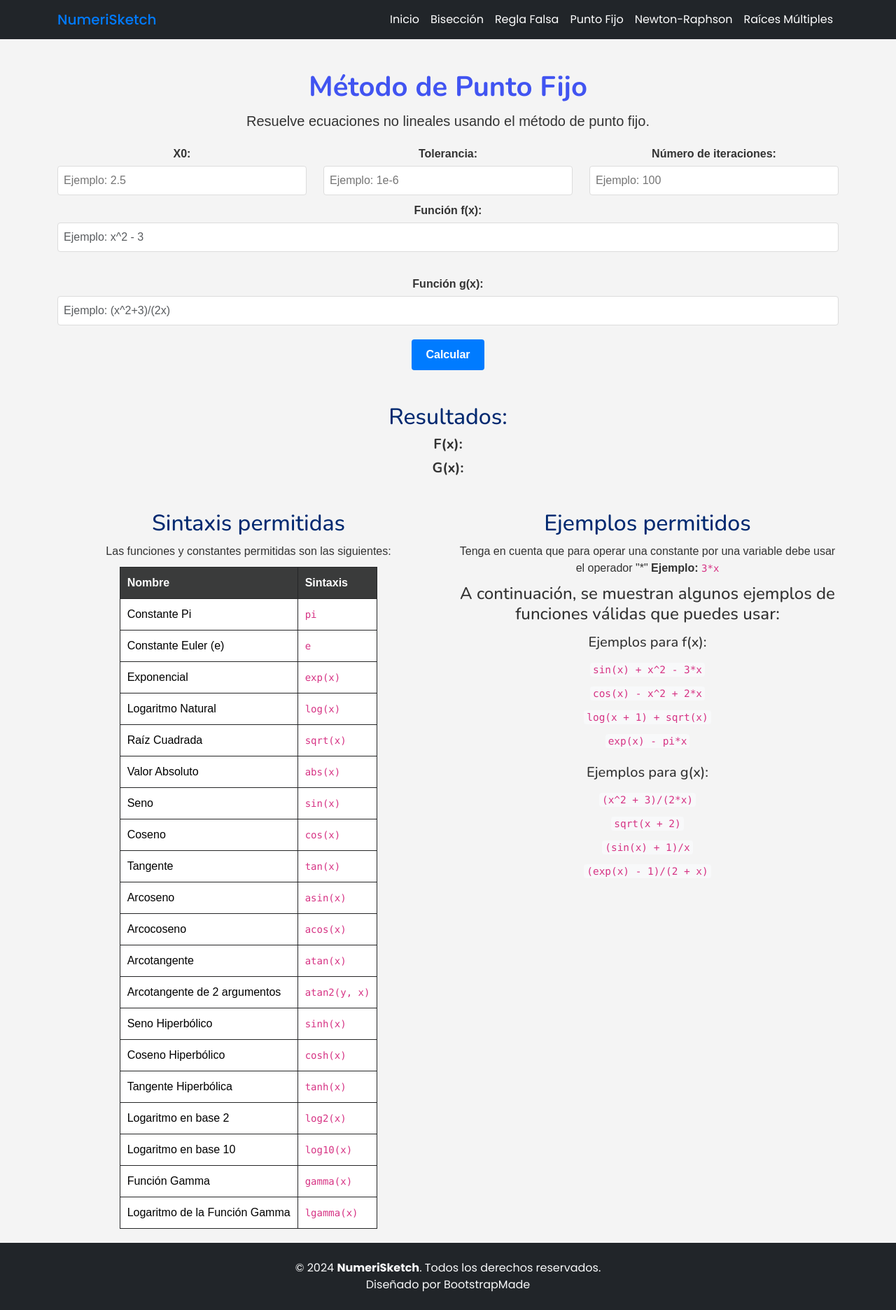
After one commit to alejoriosm04/NumeriSketch, a Django app: page /fixed_point/ in a window 1280 px wide. The commit adds this page. Shown: the whole page at 70% size. Run offline with Django 5.2, Linux system fonts and the light colour scheme; some libraries are stand-ins or nearby versions.

Commit message:
Fixed point implemented, must test before mergin with main

```diff
--- a/NumeriSketch/urls.py
+++ b/NumeriSketch/urls.py
@@ -20,9 +20,9 @@ from . import views
 urlpatterns = [
     path('', views.home_view, name='home'),
     path('admin/', admin.site.urls),
+    path('fixed_point/', include('apps.chapter_1.fixed_point.urls')),
     # path('bisection/', include('apps.chapter_1.bisection.urls')),
     # path('false_position/', include('apps.chapter_1.false_position.urls')),
-    # path('fixed_point/', include('apps.chapter_1.fixed_point.urls')),
     # ath('newton_raphson/', include('apps.chapter_1.newton_raphson.urls')),
     # path('multiple_roots/', include('apps.chapter_1.multiple_roots.urls')),
 ]
--- /dev/null
+++ b/apps/chapter_1/fixed_point/templates/fixed_point.html
@@ -0,0 +1,280 @@
+{% extends "base/base.html" %} {% load static %} {% block content %}
+
+<!-- Page Content -->
+<div class="container">
+  <div class="row">
+    <div class="col-lg-12 text-center">
+      <h1 class="mt-5 section-t">Método de Punto Fijo</h1>
+      <p class="lead">
+        Resuelve ecuaciones no lineales usando el método de punto fijo.
+      </p>
+    </div>
+  </div>
+  <div class="row">
+    <div class="col-lg-12 text-center">
+      <form method="POST" action="{% url 'fixed_point' %}">
+        {% csrf_token %}
+        <div class="form-group">
+          <div class="row">
+            <div class="col">
+              <label for="x0">X0: </label>
+              <input
+                type="number"
+                id="x0"
+                name="x0"
+                step="any"
+                placeholder="Ejemplo: 2.5"
+                required
+              />
+            </div>
+            <div class="col">
+              <label for="tol">Tolerancia: </label>
+              <input
+                type="number"
+                id="tol"
+                name="tol"
+                step="any"
+                placeholder="Ejemplo: 1e-6"
+                required
+              />
+            </div>
+            <div class="col">
+              <label for="niter">Número de iteraciones: </label>
+              <input
+                type="number"
+                id="niter"
+                name="niter"
+                step="any"
+                placeholder="Ejemplo: 100"
+                required
+              />
+            </div>
+          </div>
+          <label for="fx">Función f(x):</label>
+          <input
+            type="text"
+            class="form-control"
+            id="fx"
+            name="fx"
+            placeholder="Ejemplo: x^2 - 3"
+            required
+          />
+          <br />
+          <label for="gx">Función g(x):</label>
+          <input
+            type="text"
+            class="form-control"
+            id="gx"
+            name="gx"
+            placeholder="Ejemplo: (x^2+3)/(2x)"
+            required
+          />
+        </div>
+
+        <button type="submit" class="btn btn-primary">Calcular</button>
+      </form>
+
+      <!-- Display messages -->
+      <h2 class="mt-5">Resultados:</h2>
+
+      <h4><b>F(x):</b> {% if fx %} {{fx}} {% endif%}</h4>
+      <h4><b>G(x):</b> {% if gx %} {{gx}} {% endif%}</h4>
+
+
+
+      <div class="results-c"></div>
+      <ul>
+        {% if error %}
+        <!-- Display error messages if there are any -->
+        <ul>
+          {% for message in msg %}
+          <li><p class="result-msg error">{{ message }}</p></li>
+          {% endfor %}
+        </ul>
+        {% else %}
+        <!-- Display messages when there are no errors -->
+        <ul>
+          {% for message in msg %}
+          <li><p class="result-msg no-error">{{ message }}</p></li>
+          {% endfor %}
+        </ul>
+        {% endif %}
+      </ul>
+
+      {% if graph %}
+      <div class="plot">
+        <img src="{% static 'graphs/graph.png' %}" alt="Graph of f(x) and g(x)" />
+      </div>
+      {% endif %}
+
+      <!-- Mostrar tabla de iteraciones y errores -->
+      {% if table %}
+      <h4>Tabla de Iteraciones:</h4>
+      <table class="table table-bordered">
+        <thead>
+          <tr>
+            <th>Iteración</th>
+            <th>x_n</th>
+            <th>f(x_n)</th>
+            <th>Error</th>
+          </tr>
+        </thead>
+        <tbody>
+          {% for row in table %}
+          <tr style="border: 1px solid black;">
+            <td>{{ row.iteration }}</td>
+            <td>{{ row.x_n }}</td>
+            <td>{{ row.fx_n }}</td>
+            <td>{{ row.error }}</td>
+          </tr>
+          {% endfor %}
+        </tbody>
+      </table>
+      {% endif %}
+
+      <!-- Display examples -->
+      <div class="examples mt-5">
+        <div class="row">
+          <div class="col text-center">
+            <h2>Sintaxis permitidas</h2>
+
+            <p>Las funciones y constantes permitidas son las siguientes:</p>
+            <div class="table-responsive">
+              <table class="table table-bordered mx-auto" style="width: auto;">
+                <thead>
+                  <tr>
+                    <th>Nombre</th>
+                    <th>Sintaxis</th>
+                  </tr>
+                </thead>
+                <tbody>
+                  <tr>
+                    <td>Constante Pi</td>
+                    <td><code>pi</code></td>
+                  </tr>
+                  <tr>
+                    <td>Constante Euler (e)</td>
+                    <td><code>e</code></td>
+                  </tr>
+                  <tr>
+                    <td>Exponencial</td>
+                    <td><code>exp(x)</code></td>
+                  </tr>
+                  <tr>
+                    <td>Logaritmo Natural</td>
+                    <td><code>log(x)</code></td>
+                  </tr>
+                  <tr>
+                    <td>Raíz Cuadrada</td>
+                    <td><code>sqrt(x)</code></td>
+                  </tr>
+                  <tr>
+                    <td>Valor Absoluto</td>
+                    <td><code>abs(x)</code></td>
+                  </tr>
+                  <tr>
+                    <td>Seno</td>
+                    <td><code>sin(x)</code></td>
+                  </tr>
+                  <tr>
+                    <td>Coseno</td>
+                    <td><code>cos(x)</code></td>
+                  </tr>
+                  <tr>
+                    <td>Tangente</td>
+                    <td><code>tan(x)</code></td>
+                  </tr>
+                  <tr>
+                    <td>Arcoseno</td>
+                    <td><code>asin(x)</code></td>
+                  </tr>
+                  <tr>
+                    <td>Arcocoseno</td>
+                    <td><code>acos(x)</code></td>
+                  </tr>
+                  <tr>
+                    <td>Arcotangente</td>
+                    <td><code>atan(x)</code></td>
+                  </tr>
+                  <tr>
+                    <td>Arcotangente de 2 argumentos</td>
+                    <td><code>atan2(y, x)</code></td>
+                  </tr>
+                  <tr>
+                    <td>Seno Hiperbólico</td>
+                    <td><code>sinh(x)</code></td>
+                  </tr>
+                  <tr>
+                    <td>Coseno Hiperbólico</td>
+                    <td><code>cosh(x)</code></td>
+                  </tr>
+                  <tr>
+                    <td>Tangente Hiperbólica</td>
+                    <td><code>tanh(x)</code></td>
+                  </tr>
+                  <tr>
+                    <td>Logaritmo en base 2</td>
+                    <td><code>log2(x)</code></td>
+                  </tr>
+                  <tr>
+                    <td>Logaritmo en base 10</td>
+                    <td><code>log10(x)</code></td>
+                  </tr>
+                  <tr>
+                    <td>Función Gamma</td>
+                    <td><code>gamma(x)</code></td>
+                  </tr>
+                  <tr>
+                    <td>Logaritmo de la Función Gamma</td>
+                    <td><code>lgamma(x)</code></td>
+                  </tr>
+                </tbody>
+              </table>
+            </div>
+          </div>
+
+          <div class="col">
+            <h2>Ejemplos permitidos</h2>
+            <p>
+              Tenga en cuenta que para operar una constante por una variable
+              debe usar el operador "*" <b>Ejemplo: </b><code>3*x</code>
+            </p>
+            <h3>
+              A continuación, se muestran algunos ejemplos de funciones válidas
+              que puedes usar:
+            </h3>
+            <div class="example">
+              <h4>Ejemplos para f(x):</h4>
+              <ul>
+                <li><code>sin(x) + x^2 - 3*x</code></li>
+                <li><code>cos(x) - x^2 + 2*x</code></li>
+                <li><code>log(x + 1) + sqrt(x)</code></li>
+                <li><code>exp(x) - pi*x</code></li>
+              </ul>
+            </div>
+            <div class="example">
+              <h4>Ejemplos para g(x):</h4>
+              <ul>
+                <li><code>(x^2 + 3)/(2*x)</code></li>
+                <li><code>sqrt(x + 2)</code></li>
+                <li><code>(sin(x) + 1)/x</code></li>
+                <li><code>(exp(x) - 1)/(2 + x)</code></li>
+              </ul>
+            </div>
+          </div>
+        </div>
+      </div>
+    </div>
+
+    <style>
+      .table-bordered th,
+      .table-bordered td {
+        border: 1px solid #252627; /* Adjust color as needed */
+      }
+      .table-bordered th {
+        background-color: #3a3b3b; /* Optional: Add background color for header cells */
+      }
+    </style>
+    {% endblock %}
+  </div>
+</div>
--- a/apps/chapter_1/fixed_point/urls.py
+++ b/apps/chapter_1/fixed_point/urls.py
@@ -1,2 +1,6 @@
 from django.urls import path
 from . import views
+
+urlpatterns = [
+    path('', views.fixed_point, name='fixed_point'),
+]
--- a/apps/chapter_1/fixed_point/views.py
+++ b/apps/chapter_1/fixed_point/views.py
@@ -1,3 +1,140 @@
+import math
+import pandas as pd
+import matplotlib
+matplotlib.use('Agg')  # Usar el backend Agg para evitar problemas con la GUI
+import matplotlib.pyplot as plt
+import numpy as np
 from django.shortcuts import render
+from django.http import HttpResponseRedirect
+import os
 
-# Create your views here.
+
+def generate_graph(x0, fx, gx, s, safe_dict):
+    x_vals = np.linspace(x0 - 2, x0 + 2, 400)
+    f_vals = [eval(fx, {"x": val, "math": math, "__builtins__": {}}, safe_dict) for val in x_vals]
+    gx_vals = [eval(gx, {"x": val, "math": math, "__builtins__": {}}, safe_dict) for val in x_vals]
+
+    plt.figure(figsize=(10, 6))
+    plt.plot(x_vals, f_vals, label='f(x)')
+    plt.plot(x_vals, gx_vals, label='g(x)')
+    plt.scatter([s], [eval(fx, {"x": s, "math": math, "__builtins__": {}}, safe_dict)], color='red', zorder=5, label='Solution Point')
+    plt.title('Graph of f(x) and g(x)')
+    plt.xlabel('x')
+    plt.ylabel('y')
+    plt.legend()
+    plt.grid(True)
+
+     # Ensure the directory exists
+    graph_dir = os.path.join('static', 'graphs')
+    if not os.path.exists(graph_dir):
+        os.makedirs(graph_dir)
+
+    # Save the figure
+    graph_path = os.path.join(graph_dir, 'graph.png')
+    plt.savefig(graph_path)
+    plt.close()
+
+    return os.path.join('graphs', 'graph.png')
+
+
+def fixed_point(request):
+    context = {
+        'x0': 0,
+        'tol': 0,
+        'niter': 0,
+        'fx': '',
+        'gx': '',
+        'msg': [],
+        'table': None,
+        'error': True,
+        'graph': None  # Path to the graph image
+    }
+
+    safe_dict = {
+        'sin': math.sin,
+        'cos': math.cos,
+        'tan': math.tan,
+        'pi': math.pi,
+        'e': math.e,
+        'log': math.log,
+        'exp': math.exp,
+        'sqrt': math.sqrt,
+        'abs': abs,
+        'factorial': math.factorial,
+        'asin': math.asin,
+        'acos': math.acos,
+        'atan': math.atan,
+        'atan2': math.atan2,
+        'sinh': math.sinh,
+        'cosh': math.cosh,
+        'tanh': math.tanh,
+        'log2': math.log2,
+        'log10': math.log10,
+        'gamma': math.gamma,
+        'lgamma': math.lgamma
+    }
+
+    if request.method == 'POST':
+        try:
+            context['x0'] = float(request.POST.get('x0'))
+            context['tol'] = float(request.POST.get('tol'))
+            context['niter'] = int(request.POST.get('niter'))
+            context['fx'] = request.POST.get('fx').replace('^', '**')
+            context['gx'] = request.POST.get('gx').replace('^', '**')
+
+            x = context['x0']
+            f = eval(context['fx'], {"x": x, "math": math, "__builtins__": {}}, safe_dict)
+            fn = []
+            xn = []
+            E = []
+            N = []
+            c = 0
+            Error = 100
+            fn.append(f)
+            xn.append(x)
+            E.append(Error)
+            fe = None
+            N.append(c)
+            s = None
+
+            while Error > context['tol'] and f != 0 and c < context['niter']:
+                x = eval(context['gx'], {"x": x, "math": math, "__builtins__": {}}, safe_dict)
+                fe = eval(context['fx'], {"x": x, "math": math, "__builtins__": {}}, safe_dict)
+
+                fn.append(fe)
+                xn.append(x)
+                c = c + 1
+                Error = abs(xn[c] - xn[c-1])
+                N.append(c)
+                E.append(Error)
+
+            data = {
+                "iteration": N,
+                "x_n": xn,
+                "fx_n": fn,
+                "error": E
+            }
+            df = pd.DataFrame(data)
+            context['table'] = df.to_dict(orient='records')
+
+            if fe == 0:
+                s = x
+                context['msg'].append(f"{s} es raíz de f(x)")
+                context['error'] = False
+            elif Error < context['tol']:
+                s = x
+                context['msg'].append(f"{s} es una aproximación de una raíz de f(x) con una tolerancia {context['tol']}")
+                context['error'] = False
+            else:
+                context['msg'].append(f"Fracaso en {context['niter']} iteraciones.")
+                context['graph'] =  generate_graph(context['x0'], context['fx'], context['gx'], x, safe_dict)
+
+
+            if(s != None):
+                context['graph'] =  generate_graph(context['x0'], context['fx'], context['gx'], s, safe_dict)
+
+
+        except Exception as e:
+            context['msg'].append(f"Error: {str(e)}")
+
+    return render(request, 'fixed_point.html', context)
--- a/requirements.txt
+++ b/requirements.txt
@@ -2,3 +2,4 @@ asgiref==3.8.1
 Django==5.1
 sqlparse==0.5.1
 typing_extensions==4.12.2
+matplotlib
--- /dev/null
+++ b/static/assets/css/fixed_point.css
@@ -0,0 +1,159 @@
+/* General Styles */
+body {
+    font-family: Arial, sans-serif;
+    background-color: #f4f4f4;
+    color: #333;
+    margin: 0;
+    padding: 0;
+}
+
+.section-t{
+    margin-top: 100px!important;
+    color: var(--accent-color);
+    font-weight: 700;
+}
+
+h1, h3, h4 {
+    color: #333;
+}
+
+h1 {
+    font-size: 2.5rem;
+    margin-bottom: 10px;
+}
+
+h3 {
+    font-size: 1.5rem;
+    margin-bottom: 15px;
+}
+
+h4 {
+    font-size: 1.25rem;
+    margin-bottom: 10px;
+}
+
+p {
+    font-size: 1rem;
+    line-height: 1.5;
+    margin-bottom: 20px;
+}
+
+ul {
+    list-style: none;
+    padding: 0;
+}
+
+label {
+    font-weight: 900!important;
+}
+/* Form Styles */
+.form-group {
+    margin-bottom: 20px;
+}
+
+.form-group label {
+    display: block;
+    margin-bottom: 5px;
+    font-weight: bold;
+}
+
+.form-group input[type="number"],
+.form-group input[type="text"] {
+    width: 100%;
+    padding: 8px;
+    margin-bottom: 10px;
+    border: 1px solid #ddd;
+    border-radius: 4px;
+    box-sizing: border-box;
+}
+
+.form-group input[type="number"]:focus,
+.form-group input[type="text"]:focus {
+    border-color: #007bff;
+    outline: none;
+    box-shadow: 0 0 4px rgba(0, 123, 255, 0.25);
+}
+
+.btn-primary {
+    display: inline-block;
+    padding: 10px 20px;
+    font-size: 1rem;
+    font-weight: bold;
+    color: #fff;
+    background-color: #007bff;
+    border: none;
+    border-radius: 4px;
+    cursor: pointer;
+    text-decoration: none;
+    text-align: center;
+}
+
+.btn-primary:hover {
+    background-color: #0056b3;
+}
+
+
+.result-msg {
+    font-size: 1.5em !important;
+}
+
+.error {
+    color: red;
+}
+
+.no-error{
+    color: green;
+}
+/* Table Styles */
+.table {
+    width: 100%;
+    border-collapse: collapse;
+    margin-bottom: 20px;
+}
+
+.table th, .table td {
+    padding: 10px;
+    text-align: left;
+    border: 1px solid #ddd;
+}
+
+.table th {
+    background-color: #007bff;
+    color: #fff;
+}
+
+.table-bordered th, .table-bordered td {
+    border: 1px solid #ddd;
+}
+
+.table-bordered th {
+    background-color: #007bff;
+    color: #fff;
+}
+
+/* Examples Section */
+.examples {
+    margin-top: 40px;
+}
+
+.examples p {
+    font-size: 1rem;
+    margin-bottom: 10px;
+}
+
+.example ul {
+    list-style: none;
+    padding: 0;
+}
+
+.example ul li {
+    padding: 5px 0;
+    font-size: 1rem;
+}
+
+.example code {
+    background-color: #f8f9fa;
+    padding: 2px 4px;
+    border-radius: 4px;
+    font-size: 0.9rem;
+}
--- a/static/assets/css/style.css
+++ b/static/assets/css/style.css
@@ -15,6 +15,7 @@
   --default-font: "Roboto",  system-ui, -apple-system, "Segoe UI", Roboto, "Helvetica Neue", Arial, "Noto Sans", "Liberation Sans", sans-serif, "Apple Color Emoji", "Segoe UI Emoji", "Segoe UI Symbol", "Noto Color Emoji";
   --heading-font: "Nunito",  sans-serif;
   --nav-font: "Poppins",  sans-serif;
+
 }
 
 /* Global Colors - The following color variables are used throughout the website. Updating them here will change the color scheme of the entire website */
--- a/templates/base/base.html
+++ b/templates/base/base.html
@@ -27,6 +27,7 @@
 
   <!-- Main CSS File -->
   <link href="{% static 'assets/css/style.css' %}" rel="stylesheet">
+  <link href="{% static 'assets/css/fixed_point.css' %}" rel="stylesheet">
 
   <!-- =======================================================
   * Template Name: FlexStart
--- a/templates/partials/navbar.html
+++ b/templates/partials/navbar.html
@@ -1,7 +1,7 @@
 {% load static %}
 <nav class="navbar navbar-expand-lg navbar-dark bg-dark fixed-top">
     <div class="container">
-      <a class="navbar-brand" href="#" style="font-family: 'Poppins', sans-serif; font-weight: 500; color: #007bff;">
+      <a class="navbar-brand" href="{% url 'home' %}" style="font-family: 'Poppins', sans-serif; font-weight: 500; color: #007bff;">
         NumeriSketch
       </a>
       <button class="navbar-toggler" type="button" data-bs-toggle="collapse" data-bs-target="#navbarNav" aria-controls="navbarNav" aria-expanded="false" aria-label="Toggle navigation">
@@ -10,7 +10,7 @@
       <div class="collapse navbar-collapse" id="navbarNav">
         <ul class="navbar-nav ms-auto">
           <li class="nav-item">
-            <a class="nav-link active" href="#" style="font-family: 'Poppins', sans-serif; color: white;">Inicio</a>
+            <a class="nav-link active" href="{% url 'home' %}" style="font-family: 'Poppins', sans-serif; color: white;">Inicio</a>
           </li>
           <li class="nav-item">
             <a class="nav-link" href="/bisection/" style="font-family: 'Poppins', sans-serif; color: white;">Bisección</a>
@@ -19,7 +19,7 @@
             <a class="nav-link" href="/false_position/" style="font-family: 'Poppins', sans-serif; color: white;">Regla Falsa</a>
           </li>
           <li class="nav-item">
-            <a class="nav-link" href="/fixed_point/" style="font-family: 'Poppins', sans-serif; color: white;">Punto Fijo</a>
+            <a class="nav-link" href="{% url 'fixed_point' %}" style="font-family: 'Poppins', sans-serif; color: white;">Punto Fijo</a>
           </li>
           <li class="nav-item">
             <a class="nav-link" href="/newton_raphson/" style="font-family: 'Poppins', sans-serif; color: white;">Newton-Raphson</a>
```
Also changed, not shown: static/graphs/graph.png (added).
